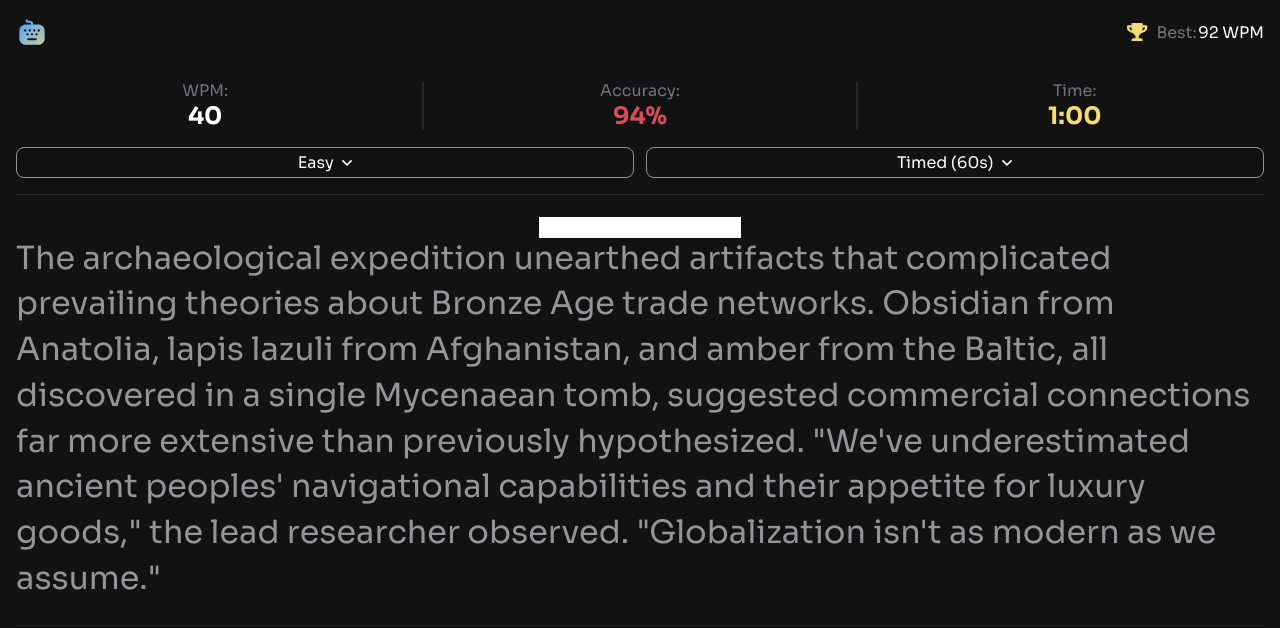
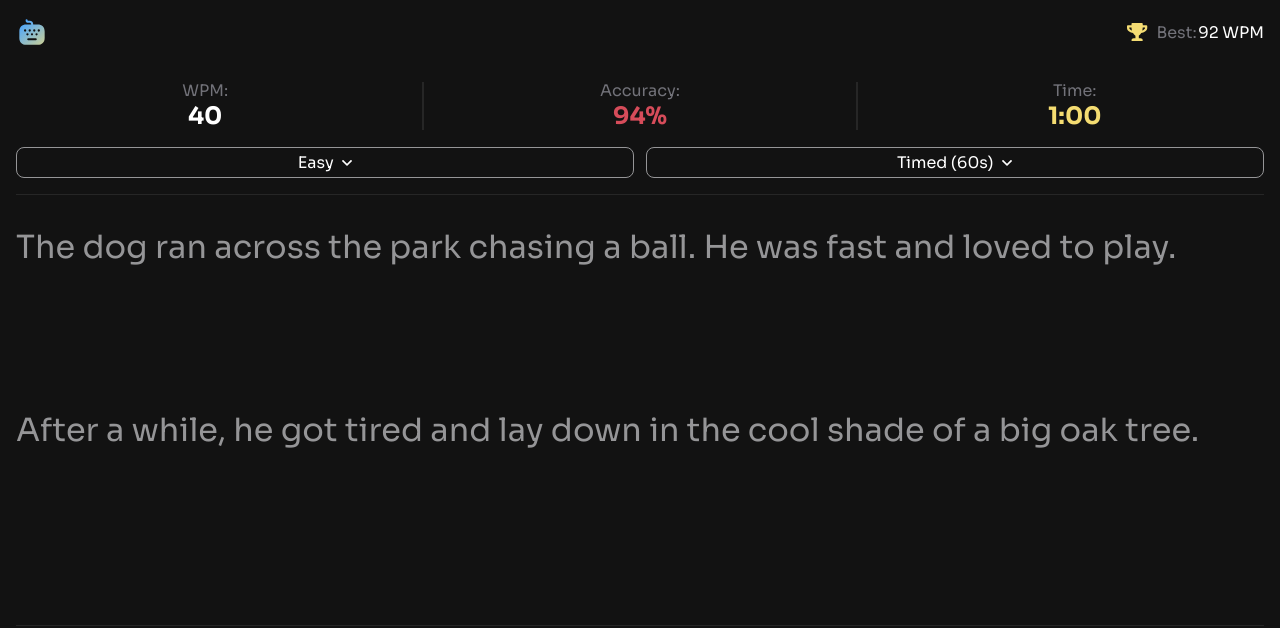
Before and after one commit to andwehehe/FMC-Typing-speed-test, a React (Vite) app: page / in a window 1280 px wide. Shown: the top 628 px of the page. Built offline with nearby package versions, Linux system fonts and the light colour scheme.

Commit message:
added level randomization based on selected difficulty

```diff
--- /dev/null
+++ b/src/Components/DifficultyContext.jsx
@@ -0,0 +1,22 @@
+import { useState, createContext } from "react";
+
+// eslint-disable-next-line react-refresh/only-export-components
+export const DifficultyContext = createContext();
+
+function DifficultyContextProvider({ children }) {
+
+    const [ selectedDifficulty, setSelectedDifficulty ] = useState("Easy");
+
+    return(
+        <DifficultyContext.Provider
+            value={{
+                selectedDifficulty,
+                setSelectedDifficulty
+            }}
+        >
+            {children}
+        </DifficultyContext.Provider>
+    );
+}
+
+export default DifficultyContextProvider
--- a/src/Components/DropdownBTN.jsx
+++ b/src/Components/DropdownBTN.jsx
@@ -1,16 +1,29 @@
 import styles from './Components.module.css'
 import downArrow from '../assets/icons/icon-down-arrow.svg'
-import { useState } from 'react';
+import { DifficultyContext } from './DifficultyContext';
+import { useState, useContext, useEffect } from 'react';
 
 function DropdownBTN({ content }) {
 
-    const [ selectedDifficulty, setSelectedDifficulty ] = useState(content[0].value);
+    const { selectedDifficulty, setSelectedDifficulty } = useContext(DifficultyContext);
+    const [ selectedRadio, setSelectedRadio ] = useState(content[0].value);
     const [ isDropdownOpen, setIsDropdownOpen ] = useState(false);
 
-    const selectDifficulty = (e) => {
-        setSelectedDifficulty(e.target.value)
-        setIsDropdownOpen(prev => !prev)
+    const selectRadio = (e) => {
+        setSelectedRadio(e.target.value);
+
+        if(content[0].name === "difficulty") {
+            setSelectedDifficulty(e.target.value);
+        }
+
+        setIsDropdownOpen(prev => !prev);
     }
+
+    // useEffect(() => {
+    //     if(content[0].name === "difficulty" && selectedDifficulty) {
+    //         setSelectedRadio(selectedDifficulty);
+    //     }
+    // }, [])
 
     return(
         <div className={styles.dropdownBTN__container}>
@@ -19,7 +32,7 @@ function DropdownBTN({ content }) {
                 className={styles.dropdownBTN}
                 onClick={() => setIsDropdownOpen(prev => !prev)}
             >
-                {selectedDifficulty}
+                {selectedRadio}
                 <img src={downArrow} alt="arrow down" />
             </button>
 
@@ -36,8 +49,8 @@ function DropdownBTN({ content }) {
                                         type="radio"
                                         name={name}
                                         value={value}
-                                        onChange={selectDifficulty}
-                                        checked={selectedDifficulty === value}
+                                        onChange={selectRadio}
+                                        checked={selectedRadio === value}
                                     />
                                     <div className={styles.custom__radio}></div>
                                     {value}
--- a/src/Features/TextField/TextField.jsx
+++ b/src/Features/TextField/TextField.jsx
@@ -2,20 +2,24 @@ import styles from './TextField.module.css'
 import WORD_POOL from './data.json'
 import { useState, useContext, useEffect } from 'react';
 import { TimerContext } from './TimerContext';
+import { DifficultyContext } from '../../Components/DifficultyContext';
 
 function TextField() {
 
     const { easy, medium, hard } = WORD_POOL;
-    const sample = hard[9].text;
-    const words = sample.split(" ");
-    let globalIndex = 0;
-
     const { startTimer, isTimerRunning, timeLeft } = useContext(TimerContext);
+    const { selectedDifficulty } = useContext(DifficultyContext);
     const [ hasIncorrect, setHasIncorrect ] = useState(false);
     const [ inputValue, setInputValue ] = useState("");
+    const [ RANDOM_LEVEL ] = useState(() => Math.floor(Math.random() * getDifficulty().length));
+    const sample = getDifficulty()[RANDOM_LEVEL].text;
+    const words = sample.split(" ");
+
+    let globalIndex = 0;
 
     function handleChange(e) {
         if(e.target.value.length > sample.length) return;
+
         const newValue = e.target.value;
         setInputValue(newValue);
 
@@ -43,6 +47,17 @@ function TextField() {
                 return;
             }
             startTimer();
+        }
+    }
+
+    function getDifficulty() {
+        switch(selectedDifficulty) {
+            case "Easy":
+                return easy;
+            case "Medium":
+                return medium;
+            case "Hard":
+                return hard;
         }
     }
 
--- a/src/Features/TextField/TextField.module.css
+++ b/src/Features/TextField/TextField.module.css
@@ -20,10 +20,10 @@
 }
 
 .input {
-    /* position: absolute;
+    position: absolute;
     background-color: transparent;
-    color: transparent; */
-    background-color: white;
+    color: transparent;
+    /* background-color: white; */
 }
 
 .fakeCursor {
--- a/src/Pages/Dashboard/Dashboard.jsx
+++ b/src/Pages/Dashboard/Dashboard.jsx
@@ -1,13 +1,16 @@
 import styles from './Dashboard.module.css'
 import StatsField from '../../Features/StatsField/StatsField';
 import TextField from '../../Features/TextField/TextField';
+import DifficultyContextProvider from '../../Components/DifficultyContext';
 
 function Dashboard() {
 
   return(
     <div className={styles.dashboard}>
-      <StatsField />
-      <TextField />
+      <DifficultyContextProvider>
+          <StatsField />
+          <TextField />
+      </DifficultyContextProvider>
     </div>
   );
 }
```
